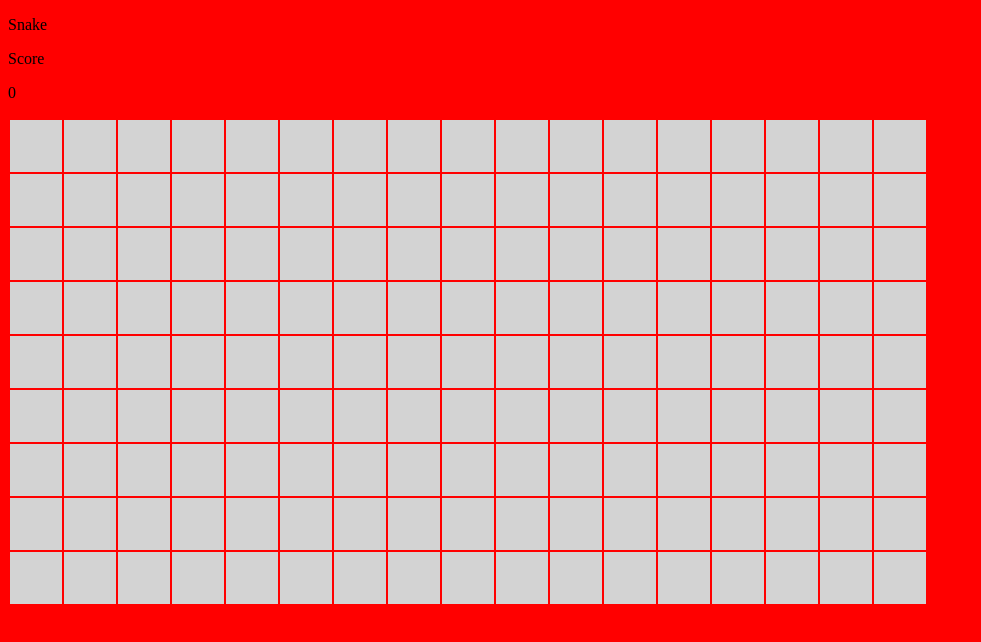
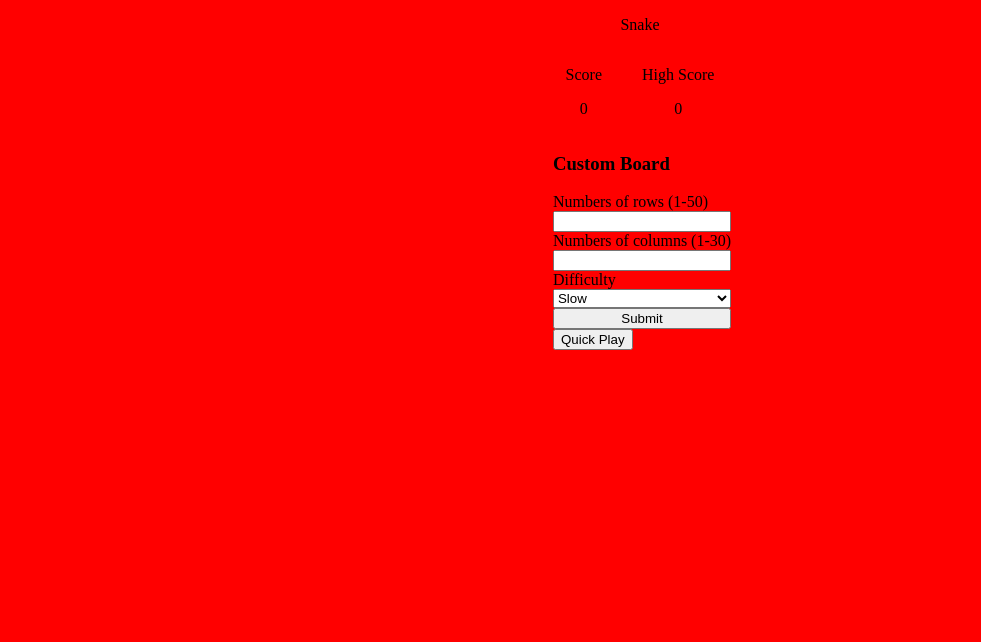
Before and after one commit to Kieran-McGuinness/Arcade, a plain HTML site: page arcade/index.html in a window 1280 px wide. Shown: the whole page, without its empty margins (0-981 px from the left). Drawn offline with Linux system fonts and the light colour scheme; files that its build step writes are made by us from their sources; files whose address does not match are found by name.

Commit message:
Worked on more functions of snake

```diff
--- a/arcade/app.js
+++ b/arcade/app.js
@@ -1,42 +1,116 @@
 let initialState;
-let score = 0
-let playingField = document.getElementsByTagName("tr");
+let table = document.getElementsByTagName("table")[0];
+let score = 0;
+let highScore = 0;
+let playingField = [];
 let playingFieldArray = [];
+let rowCount = 0;
+let columnCount = 0;
 let snake = {
-    body: [[6,5],[6,6],[6,7]],
-    nextDirection: [0,1],
-    nextDirectionWord: "right"
+    body: [],
+    nextDirection: [1,0],
+    nextDirectionWord: "down"
 }
-let intervalSpeed = 1300;
-// let speed = setInterval(tick, intervalSpeed);
-document.onload = createArray()
-let rowCount = playingFieldArray[0].length;
-let columnCount = document.getElementsByTagName("tr").length;
+let speed = 800;
+let movement = ""
 let randomRow = 0;
 let randomColumn = 0;
+function createArray(){
+    for (let i = 0; i < playingField.length; i++){
+    playingFieldArray.push(playingField[i].children)
+    }
+}
+// function resetGame(){
+// remove "removed" from boardsetup
+// delete created boardsetip
+// reset score
 
+// }
+function makePlayingField(rowLength, columnLength){
+    for (let o = 0; o < columnLength; o++ ){
+    makeRow(rowLength)
+    }
+playingField = document.getElementsByTagName("tr");
+createArray();
+rowCount = playingFieldArray[0].length;
+columnCount = document.getElementsByTagName("tr").length;
+let snakeStart = Math.floor(rowCount/2)
+snake.body.push([0, snakeStart]);
+snake.body.push([0, snakeStart+1]);
+table.id = "tablestyle";
+}
 
- function createArray(){
-for (let i = 0; i < playingField.length; i++){
-playingFieldArray.push(playingField[i].children)
+document.getElementById("submit").addEventListener("click", customField)
+document.getElementById("quickplay").addEventListener("click", quickPlay)
+document.getElementById("playbtn").addEventListener("click", startSnake)
+document.getElementById("resetbtn").addEventListener("click", resetGame)
+
+function resetGame(){
+    for (let p = 0; p < columnCount; p++){
+    playingField[0].remove()
+    }
+    document.getElementById("boardsetup").classList.remove("removed");
+    document.getElementById("playbtn").classList.add("removed");
+    document.getElementById("resetbtn").classList.add("removed");
+    table.id = "";
+    score = 0;
+    document.getElementById("score").innerText = score;
+    clearInterval(movement)
+    playingField = [];
+playingFieldArray = [];
+rowCount = 0;
+columnCount = 0;
+snake.body = []
+snake.nextDirection = [1,0]
+snake.nextDirectionWord = "down"
 }
+
+function startSnake(){
+   movement = setInterval(tick, speed)
 }
+
+function quickPlay(){
+    makePlayingField(17, 10)
+    document.getElementById("boardsetup").classList.add("removed")
+    document.getElementById("playbtn").classList.remove("removed")
+    document.getElementById("resetbtn").classList.remove("removed")
+    speed = 200;
+}
+function customField(){
+    let customRow = document.getElementById("rows").value;
+    let customColumn = document.getElementById("columns").value;
+    document.getElementById("boardsetup").classList.add("removed")
+    document.getElementById("playbtn").classList.remove("removed")
+    document.getElementById("resetbtn").classList.remove("removed")
+    makePlayingField(customRow, customColumn)
+
+}
+document.getElementById("selector").addEventListener("change", function (event){
+speed = Number(event.target.value)
+})
+
+function makeRow(length){
+    let row = document.createElement("tr");
+    for (let r = 0; r < length; r++){
+        let td = document.createElement("td")
+        row.appendChild(td)
+    }
+    table.appendChild(row)
+}
+
+// function renderState(){
+//     for (let q = 0; q < snake.body.length; q++){
+//         playingFieldArray[snake.body[q][0]][snake.body[q][1]].className = "snake"
+//     }
+// }
+
+// function onBoardClick(){
 
 
 
-function renderState(){
-    for (let q = 0; q < snake.body.length; q++){
-        playingFieldArray[snake.body[q][0]][snake.body[q][1]].className = "snake"
-    }
-}
+// renderState()
 
-function onBoardClick(){
-
-
-
-renderState()
-
-}
+// }
 
 document.addEventListener('keydown', controls)
 function controls (event){
@@ -73,7 +147,7 @@ function apple(){
         randomRow = Math.floor(Math.random() * (rowCount-1))
         randomColumn = Math.floor(Math.random() * (columnCount-1))
    if (playingFieldArray[randomColumn][randomRow].className !== "snake"){
-    playingFieldArray[randomColumn][randomRow].id = "apple"
+    playingFieldArray[randomColumn][randomRow].id = "apple";
    }else {
        apple()
    }
@@ -85,24 +159,35 @@ function apple(){
 
 function tick(){
     apple();
-    if (playingFieldArray[snake.body[snake.body.length-1][0] + snake.nextDirection[0]] [snake.body[snake.body.length-1][1] + snake.nextDirection[1]] === undefined){
-        clearInterval(speed);
-        alert("out of bounds")
-    }else if (playingFieldArray[snake.body[snake.body.length-1][0] + snake.nextDirection[0]] [snake.body[snake.body.length-1][1] + snake.nextDirection[1]].className === "snake"){
-        clearInterval(speed);
+    let nextColumn = snake.body[snake.body.length-1][0] + snake.nextDirection[0];
+    let nextRow = snake.body[snake.body.length-1][1] + snake.nextDirection[1];
+    if (nextColumn > columnCount - 1 || nextColumn < 0){
+        alert ("out of bounds")
+        clearInterval(movement)
+    }
+    else if (nextRow > rowCount - 1 || nextRow < 0){
+        alert ("out of bounds")
+        clearInterval(movement)
+    }else if (playingFieldArray[nextColumn] [nextRow].className === "snake"){
         alert("you ate yourself")
+        clearInterval(movement)
     } else {
-        if (playingFieldArray[snake.body[snake.body.length-1][0] + snake.nextDirection[0]] [snake.body[snake.body.length-1][1] + snake.nextDirection[1]].id !== "apple"){
+        if (playingFieldArray[nextColumn] [nextRow].id !== "apple"){
             playingFieldArray[snake.body[0][0]][snake.body[0][1]].className = ""
             snake.body.shift([0])
         }else {
             playingFieldArray[randomColumn][randomRow].id = ""
             score += 1;
             document.getElementById("score").innerText = score;
+                if(score > highScore){
+                    highScore = score;
+                    document.getElementById("highscore").innerText = highScore
+                }
         }
     snake.body.push([snake.body[snake.body.length-1][0] + snake.nextDirection[0], snake.body[snake.body.length-1][1] + snake.nextDirection[1]])
 
     for (let q = 0; q < snake.body.length; q++){
+    playingFieldArray[snake.body[q][0]][snake.body[q][1]].style.background = ""
     playingFieldArray[snake.body[q][0]][snake.body[q][1]].className = "snake"
 
 }
--- a/arcade/index.html
+++ b/arcade/index.html
@@ -5,185 +5,45 @@
     <meta http-equiv="X-UA-Compatible" content="IE=edge">
     <meta name="viewport" content="width=device-width, initial-scale=1.0">
     <title>Arcade</title>
-    <link rel="stylesheet" href="/course_work/project-6/arcade/style.css"/>
+    <link rel="stylesheet" href="/course_work/project-6/arcade/style.css">
 </head>
 <body>
-    <p>Snake</p>
-    <p>Score</p>
-    <p id="score">0</p>
+
+        <p id= "title">Snake</p>
+        <div id="info">
+            <div id= "scoreboard">
+                <p>Score</p>
+                <p id="score">0</p>
+            </div>
+        <div id ="highscoreboard">
+            <p>High Score</p>
+            <p id="highscore">0</p>
+         </div>
+         <button id="playbtn" class="removed">Play</button>
+         <button id="resetbtn" class="removed" >Reset</button>
+    </div>
+<div id ="field">
     <table id="gameBoard">
-    <tr>
-        <td></td>
-        <td></td>
-        <td></td>
-        <td></td>
-        <td></td>
-        <td></td>
-        <td></td>
-        <td></td>
-        <td></td>
-        <td></td>
-        <td></td>
-        <td></td>
-        <td></td>
-        <td></td>
-        <td></td>
-        <td></td>
-        <td></td>
-    </tr>
-    <tr>
-        <td></td>
-        <td></td>
-        <td></td>
-        <td></td>
-        <td></td>
-        <td></td>
-        <td></td>
-        <td></td>
-        <td></td>
-        <td></td>
-        <td></td>
-        <td></td>
-        <td></td>
-        <td></td>
-        <td></td>
-        <td></td>
-        <td></td>
-    </tr>
-    <tr>
-        <td></td>
-        <td></td>
-        <td></td>
-        <td></td>
-        <td></td>
-        <td></td>
-        <td></td>
-        <td></td>
-        <td></td>
-        <td></td>
-        <td></td>
-        <td></td>
-        <td></td>
-        <td></td>
-        <td></td>
-        <td></td>
-        <td></td>
-    </tr>
-    <tr>
-        <td></td>
-        <td></td>
-        <td></td>
-        <td></td>
-        <td></td>
-        <td></td>
-        <td></td>
-        <td></td>
-        <td></td>
-        <td></td>
-        <td></td>
-        <td></td>
-        <td></td>
-        <td></td>
-        <td></td>
-        <td></td>
-        <td></td>
-    </tr>
-    <tr>
-        <td></td>
-        <td></td>
-        <td></td>
-        <td></td>
-        <td></td>
-        <td></td>
-        <td></td>
-        <td></td>
-        <td></td>
-        <td></td>
-        <td></td>
-        <td></td>
-        <td></td>
-        <td></td>
-        <td></td>
-        <td></td>
-        <td></td>
-    </tr>
-    <tr>
-        <td></td>
-        <td></td>
-        <td></td>
-        <td></td>
-        <td></td>
-        <td></td>
-        <td></td>
-        <td></td>
-        <td></td>
-        <td></td>
-        <td></td>
-        <td></td>
-        <td></td>
-        <td></td>
-        <td></td>
-        <td></td>
-        <td></td>
-    </tr>
-    <tr>
-        <td></td>
-        <td></td>
-        <td></td>
-        <td></td>
-        <td></td>
-        <td></td>
-        <td></td>
-        <td></td>
-        <td></td>
-        <td></td>
-        <td></td>
-        <td></td>
-        <td></td>
-        <td></td>
-        <td></td>
-        <td></td>
-        <td></td>
-    </tr>
-    <tr>
-        <td></td>
-        <td></td>
-        <td></td>
-        <td></td>
-        <td></td>
-        <td></td>
-        <td></td>
-        <td></td>
-        <td></td>
-        <td></td>
-        <td></td>
-        <td></td>
-        <td></td>
-        <td></td>
-        <td></td>
-        <td></td>
-        <td></td>
-    </tr>
-    <tr>
-        <td></td>
-        <td></td>
-        <td></td>
-        <td></td>
-        <td></td>
-        <td></td>
-        <td></td>
-        <td></td>
-        <td></td>
-        <td></td>
-        <td></td>
-        <td></td>
-        <td></td>
-        <td></td>
-        <td></td>
-        <td></td>
-        <td></td>
-    </tr>
 </table>
+<div id= "boardsetup">
+<div id="customboard">
+   <h3>Custom Board</h3>
+<label for="rows">Numbers of rows (1-50)</label>
+<input type="number" id="rows" min="1" max="50">
+<label for="columns">Numbers of columns (1-30)</label>
+<input type="number" id="columns" min="1" max="30">
+<label for="selector">Difficulty</label>
+<select id="selector">
+    <option value="700">Slow</option>
+    <option value="500">Faster</option>
+    <option value="300">Fast</option>
+    <option value="100">Insane</option>
+</select>
+<button id="submit">Submit</button>
+</div>
+<button id="quickplay">Quick Play</button>
+</div>
+</div>
 </body>
 <script type="text/javascript" src="/course_work/project-6/arcade/app.js"></script>
 </html>
--- a/arcade/style.css
+++ b/arcade/style.css
@@ -1,17 +1,62 @@
-td {
+#info{
+    display: flex;
+    justify-content: center;
+    align-items: center;
+    flex-direction: row;
+}
+#scoreboard, #highscoreboard{
+    flex-direction: row;
+}
+#scoreboard{
+    margin-left:20px;
+    margin-right: 20px;
+    text-align: center;
+}
+#highscoreboard{
+    margin-left:20px;
+    margin-right: 20px;
+    text-align: center;
+}
+#field{
+    display:flex;
+    justify-content: center;
+}
+#tablestyle{
+    border-spacing: 0;
+    border:4px solid black;
+ }
+#title{
+    text-align: center;
+}
+ table td{
+     padding:10px;
+     border:1px solid white
+ }
+ td {
     width: 50px;
     height: 50px;
-    background-color: lightgrey;
+    background: darkslategrey;
 }
+tr:nth-child(even) td:nth-child(odd),
+tr:nth-child(odd) td:nth-child(even){
+    background: darkgray;
+}
+
 body{
     background-color: red;
 }
-
-
 .snake{
-    background-color: blue;
+    background-color: blue !important;
+    border:0;
 }
-
+#customboard{
+    display:flex;
+    flex-direction: column;
+}
 #apple{
     background-color: black;
 }
+
+.removed{
+    display:none;
+}
```
Also changed, not shown: 2 other files.
